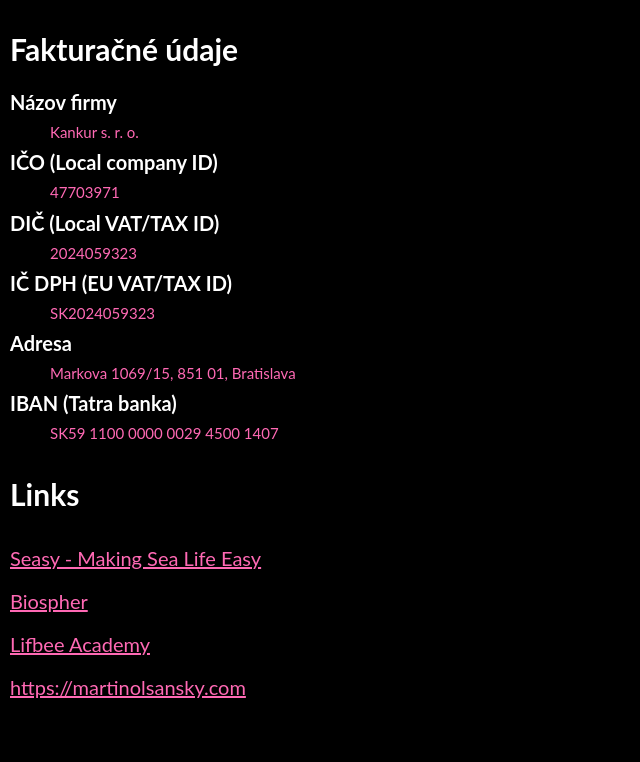
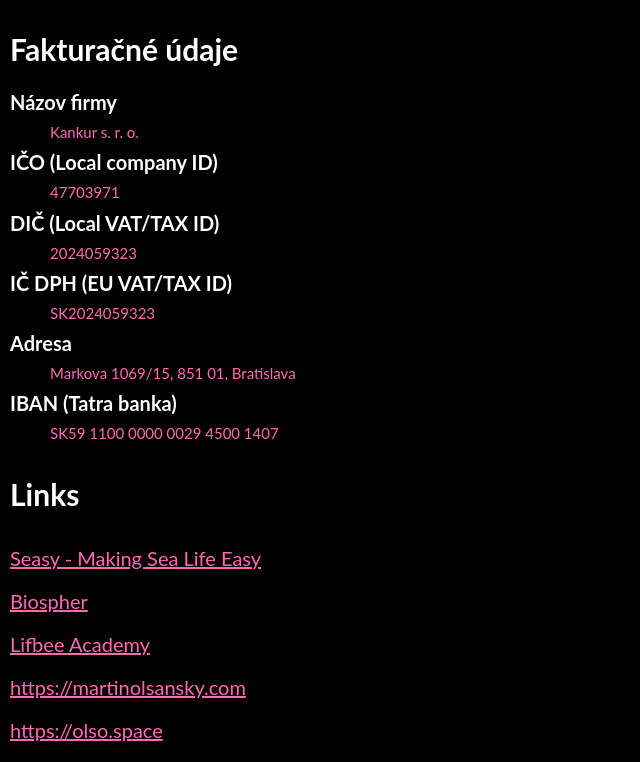
Before and after one commit to olso/kankur.xyz, a website: page index.html in a window 1280 px wide. Shown: the part 731-1493 px from the top of the page, without its empty margins (0-640 px from the left). Before the commit the page ends 1450 px from the top, so only its background shows below. Drawn offline with nearby package versions, Linux system fonts and the light colour scheme.

Commit message:
small update 2020

```diff
--- a/index.html
+++ b/index.html
@@ -222,6 +222,9 @@
     <div>
       <a href="https://martinolsansky.com" target="_blank">https://martinolsansky.com</a>
     </div>
+    <div>
+      <a href="https://olso.space" target="_blank">https://olso.space</a>
+    </div>
   </section>
 </body>
 
```
